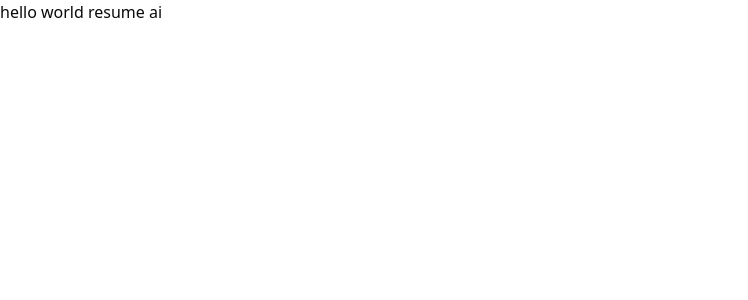
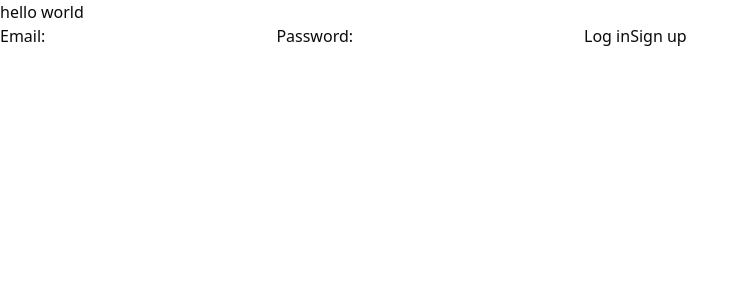
Before and after one commit to edtsoftware-es/resume-ai, a Next.js app: page / in a window 1280 px wide. Shown: the top 300 px of the page, without its empty margins (0-748 px from the left). Built offline with nearby package versions, Linux system fonts and the light colour scheme.

Commit message:
feat(auth): add auth actions

```diff
--- a/app/page.tsx
+++ b/app/page.tsx
@@ -1,3 +1,9 @@
+import { LoginDialog } from "@/components/login-dialog";
 export default function HomePage() {
-  return <h1>hello world resume ai</h1>;
+  return (
+    <div>
+      <h1>hello world</h1>
+      <LoginDialog />
+    </div>
+  );
 }
--- /dev/null
+++ b/components/login-dialog.tsx
@@ -0,0 +1,13 @@
+import { login, signup } from "@/lib/actions";
+export function LoginDialog() {
+  return (
+    <form>
+      <label htmlFor="email">Email:</label>
+      <input id="email" name="email" required type="email" />
+      <label htmlFor="password">Password:</label>
+      <input id="password" name="password" required type="password" />
+      <button formAction={login}>Log in</button>
+      <button formAction={signup}>Sign up</button>
+    </form>
+  );
+}
--- /dev/null
+++ b/lib/actions.ts
@@ -0,0 +1,46 @@
+"use server";
+
+import { revalidatePath } from "next/cache";
+import { redirect } from "next/navigation";
+
+import { createClient } from "@/lib/supabase/server";
+
+export async function login(formData: FormData) {
+  const supabase = await createClient();
+
+  // type-casting here for convenience
+  // in practice, you should validate your inputs
+  const data = {
+    email: formData.get("email") as string,
+    password: formData.get("password") as string,
+  };
+
+  const { error } = await supabase.auth.signInWithPassword(data);
+
+  if (error) {
+    redirect("/error");
+  }
+
+  revalidatePath("/", "layout");
+  redirect("/");
+}
+
+export async function signup(formData: FormData) {
+  const supabase = await createClient();
+
+  // type-casting here for convenience
+  // in practice, you should validate your inputs
+  const data = {
+    email: formData.get("email") as string,
+    password: formData.get("password") as string,
+  };
+
+  const { error } = await supabase.auth.signUp(data);
+
+  if (error) {
+    redirect("/error");
+  }
+
+  revalidatePath("/", "layout");
+  redirect("/");
+}
--- a/lib/supabase/middleware.ts
+++ b/lib/supabase/middleware.ts
@@ -48,8 +48,8 @@
   ) {
     // no user, potentially respond by redirecting the user to the login page
     const url = request.nextUrl.clone();
-    url.pathname = "/login";
-    return NextResponse.redirect(url);
+    url.pathname = "/";
+    // return NextResponse.redirect(url);
   }
 
   // IMPORTANT: You *must* return the supabaseResponse object as it is.
```
